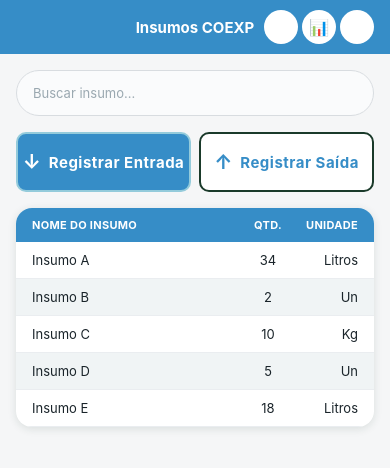
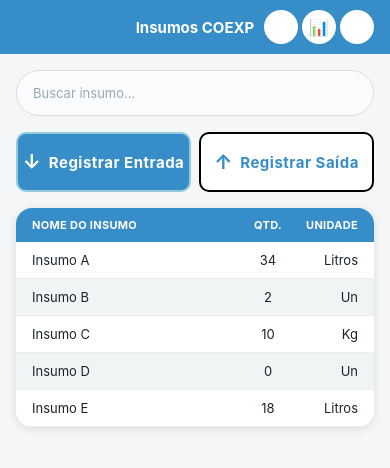
Before and after one commit to gabrielgferraz/coexp-app, a React Native app: screen /Insumos in a window 390 px wide. Shown: the top 468 px of the page. Built offline with nearby package versions, Linux system fonts and the light colour scheme; some icons are missing.

Commit message:
Ajustes gerais na estrutura do projeto

```diff
--- /dev/null
+++ b/src/data/mockData.js
@@ -0,0 +1,21 @@
+export const MOCK_INSUMOS = [
+    { id: '1', nome: 'Insumo A', qtd: 34, unidade: 'Litros' },
+    { id: '2', nome: 'Insumo B', qtd: 2,  unidade: 'Un' },
+    { id: '3', nome: 'Insumo C', qtd: 10, unidade: 'Kg' },
+    { id: '4', nome: 'Insumo D', qtd: 0,  unidade: 'Un' },
+    { id: '5', nome: 'Insumo E', qtd: 18, unidade: 'Litros' },
+  ];
+
+  export const MOCK_MOVIMENTACOES = [
+    { id: '1', tipo: 'Saída',   insumo: 'Insumo B', qtd: 3,  data: '28/03/2026', responsavel: 'Ana' },
+    { id: '2', tipo: 'Entrada', insumo: 'Insumo C', qtd: 10, data: '25/03/2026', responsavel: 'Gabriel' },
+    { id: '3', tipo: 'Saída',   insumo: 'Insumo A', qtd: 20, data: '15/03/2026', responsavel: 'Ana' },
+    { id: '4', tipo: 'Entrada', insumo: 'Insumo E', qtd: 18, data: '10/03/2026', responsavel: 'Gabriel' },
+    { id: '5', tipo: 'Entrada', insumo: 'Insumo A', qtd: 54,  data: '05/03/2026', responsavel: 'Gabriel' },
+    { id: '6', tipo: 'Entrada', insumo: 'Insumo B', qtd: 5, data: '02/03/2026', responsavel: 'Ana' },
+  ];
+
+  export const MOCK_USUARIOS = [
+    { id: '1', usuario: 'Gabriel', permissao: 'Padrão' },
+    { id: '2', usuario: 'Ana',     permissao: 'Admin' },
+  ];
--- a/src/screens/DashboardScreen.jsx
+++ b/src/screens/DashboardScreen.jsx
@@ -15,37 +15,23 @@ const SCREEN_WIDTH = Dimensions.get('window').width;
 const CHART_WIDTH = SCREEN_WIDTH - spacing.md * 2 - 2;
 
 // ─── Dados mockados ───────────────────────────────────────────────────────────
-const INSUMOS = [
-  { nome: 'Insumo A', qtd: 34, unidade: 'Litros' },
-  { nome: 'Insumo B', qtd: 2,  unidade: 'Un' },
-  { nome: 'Insumo C', qtd: 10, unidade: 'Kg' },
-  { nome: 'Insumo D', qtd: 5,  unidade: 'Un' },
-  { nome: 'Insumo E', qtd: 18, unidade: 'Litros' },
-];
-
-const MOVIMENTACOES = [
-  { tipo: 'Entrada', insumo: 'Insumo A', qtd: 15, data: '01/04/2026', responsavel: 'Gabriel' },
-  { tipo: 'Saída',   insumo: 'Insumo B', qtd: 3,  data: '28/03/2026', responsavel: 'Ana' },
-  { tipo: 'Entrada', insumo: 'Insumo C', qtd: 10, data: '25/03/2026', responsavel: 'Gabriel' },
-  { tipo: 'Saída',   insumo: 'Insumo A', qtd: 20, data: '15/03/2026', responsavel: 'Ana' },
-  { tipo: 'Entrada', insumo: 'Insumo E', qtd: 18, data: '10/03/2026', responsavel: 'Gabriel' },
-];
+import { MOCK_INSUMOS, MOCK_MOVIMENTACOES } from '../data/mockData';
 
 const LIMITE_BAIXO = 6;
 
 // ─── Cálculos ─────────────────────────────────────────────────────────────────
-const totalInsumos = INSUMOS.length;
-const totalEstoque = INSUMOS.reduce((acc, i) => acc + i.qtd, 0);
-const estoqueBaixo = INSUMOS.filter((i) => i.qtd < LIMITE_BAIXO).length;
+const totalInsumos = MOCK_INSUMOS.length;
+const totalEstoque = MOCK_INSUMOS.reduce((acc, i) => acc + i.qtd, 0);
+const estoqueBaixo = MOCK_INSUMOS.filter((i) => i.qtd < LIMITE_BAIXO).length;
 
 // Dados para gráfico de barras
 const barData = {
-  labels: INSUMOS.map((i) => i.nome.replace('Insumo ', '')),
-  datasets: [{ data: INSUMOS.map((i) => i.qtd) }],
+  labels: MOCK_INSUMOS.map((i) => i.nome.replace('Insumo ', '')),
+  datasets: [{ data: MOCK_INSUMOS.map((i) => i.qtd) }],
 };
 
 // Dados para gráfico de pizza (por unidade)
-const unidades = INSUMOS.reduce((acc, i) => {
+const unidades = MOCK_INSUMOS.reduce((acc, i) => {
   acc[i.unidade] = (acc[i.unidade] || 0) + i.qtd;
   return acc;
 }, {});
@@ -93,13 +79,13 @@ export default function DashboardScreen({ navigation }) {
             label="Em Estoque"
             value={totalEstoque}
             sub="unidades totais"
-            color="#2E7D32"
+            color={colors.accent}
           />
           <SummaryCard
             label="Estoque Baixo"
             value={estoqueBaixo}
             sub={`abaixo de ${LIMITE_BAIXO}`}
-            color={estoqueBaixo > 0 ? '#C62828' : '#2E7D32'}
+            color={estoqueBaixo > 0 ? colors.danger : colors.accent}
           />
         </View>
 
@@ -144,7 +130,7 @@ export default function DashboardScreen({ navigation }) {
             <Text style={[styles.col, styles.colResp,  styles.headerText]}>Resp.</Text>
           </View>
 
-          {MOVIMENTACOES.map((item, idx) => (
+          {MOCK_MOVIMENTACOES.map((item, idx) => (
             <View key={idx} style={[styles.tableRow, idx % 2 === 1 && styles.rowAlt]}>
               <Text
                 style={[
@@ -281,6 +267,6 @@ const styles = StyleSheet.create({
   colData:   { flex: 1.5, textAlign: 'center' },
   colResp:   { flex: 1.2, textAlign: 'right' },
   cellText:  { color: colors.text },
-  entradaText: { color: '#2E7D32', fontWeight: '700' },
-  saidaText:   { color: '#C62828', fontWeight: '700' },
+  entradaText: { color: colors.accent, fontWeight: '700' },
+  saidaText:   { color: colors.danger, fontWeight: '700' },
 });
--- a/src/screens/DetalhesInsumoScreen.jsx
+++ b/src/screens/DetalhesInsumoScreen.jsx
@@ -8,20 +8,13 @@ import {
 import { SafeAreaView } from 'react-native-safe-area-context';
 import { colors, spacing, radius, typography } from '../theme';
 import { ScreenHeader } from '../components/UI';
-
-export const TODAS_MOVIMENTACOES = [
-  { tipo: 'Entrada', insumo: 'Insumo A', qtd: 15, data: '01/04/2026', responsavel: 'Gabriel' },
-  { tipo: 'Saída',   insumo: 'Insumo B', qtd: 3,  data: '28/03/2026', responsavel: 'Ana' },
-  { tipo: 'Entrada', insumo: 'Insumo C', qtd: 10, data: '25/03/2026', responsavel: 'Gabriel' },
-  { tipo: 'Saída',   insumo: 'Insumo A', qtd: 20, data: '15/03/2026', responsavel: 'Ana' },
-  { tipo: 'Entrada', insumo: 'Insumo E', qtd: 18, data: '10/03/2026', responsavel: 'Gabriel' },
-];
+import { MOCK_MOVIMENTACOES } from '../data/mockData';
 
 export default function DetalhesInsumoScreen({ navigation, route }) {
   const insumo = route.params?.insumo ?? { nome: 'Insumo A', qtd: 34, unidade: 'Litros' };
 
   // Filtra somente as movimentações deste insumo
-  const movimentacoes = TODAS_MOVIMENTACOES.filter(
+  const movimentacoes = MOCK_MOVIMENTACOES.filter(
     (m) => m.insumo === insumo.nome
   );
 
--- a/src/screens/GestaoAcessosScreen.jsx
+++ b/src/screens/GestaoAcessosScreen.jsx
@@ -10,13 +10,7 @@ import {
 import { SafeAreaView } from 'react-native-safe-area-context';
 import { colors, spacing, radius, typography } from '../theme';
 import { ScreenHeader, InputField, SelectField, PrimaryButton } from '../components/UI';
-
-const MOCK_USUARIOS = [
-  { id: '1', usuario: 'Gabriel', permissao: 'Padrão' },
-  { id: '2', usuario: 'Ana', permissao: 'Admin' },
-  { id: '3', usuario: '—', permissao: null },
-  { id: '4', usuario: '—', permissao: null },
-];
+import { MOCK_USUARIOS } from '../data/mockData';
 
 export default function GestaoAcessosScreen({ navigation }) {
   const [novoUsuario, setNovoUsuario] = useState('');
--- a/src/screens/InsumosScreen.jsx
+++ b/src/screens/InsumosScreen.jsx
@@ -5,35 +5,12 @@ import {
   TouchableOpacity,
   StyleSheet,
   ScrollView,
-  FlatList,
 } from 'react-native';
-import { IconUserCircle, IconLogout, IconSearch } from '@tabler/icons-react-native'
+import { IconUserCircle, IconLogout} from '@tabler/icons-react-native'
 import { SafeAreaView } from 'react-native-safe-area-context';
 import { colors, spacing, radius, typography } from '../theme';
-import { SearchBar, SelectField } from '../components/UI';
-
-const MOCK_INSUMOS = [
-  { id: '1', nome: 'Insumo A', qtd: 34, unidade: 'Litros' },
-  { id: '2', nome: 'Insumo B', qtd: 2, unidade: 'Un' },
-  { id: '3', nome: 'Insumo C', qtd: 10, unidade: 'Kg' },
-  { id: '4', nome: 'Insumo D', qtd: 5, unidade: 'Un' },
-  { id: '5', nome: 'Insumo E', qtd: 18, unidade: 'Litros' },
-  { id: '6', nome: '—', qtd: null, unidade: null },
-  { id: '7', nome: '—', qtd: null, unidade: null },
-  { id: '8', nome: '—', qtd: null, unidade: null },
-  { id: '9', nome: '—', qtd: null, unidade: null },
-  { id: '10', nome: '—', qtd: null, unidade: null },
-  { id: '11', nome: '—', qtd: null, unidade: null },
-  { id: '12', nome: '—', qtd: null, unidade: null },
-  { id: '13', nome: '—', qtd: null, unidade: null },
-  { id: '14', nome: '—', qtd: null, unidade: null },
-  { id: '15', nome: '—', qtd: null, unidade: null },
-  { id: '16', nome: '—', qtd: null, unidade: null },
-  { id: '17', nome: '—', qtd: null, unidade: null },
-  { id: '18', nome: '—', qtd: null, unidade: null },
-  { id: '19', nome: '—', qtd: null, unidade: null },
-  { id: '20', nome: '—', qtd: null, unidade: null },
-];
+import { SearchBar} from '../components/UI';
+import { MOCK_INSUMOS } from '../data/mockData.js';
 
 export default function InsumosScreen({ navigation }) {
   const [search, setSearch] = useState('');
@@ -43,8 +20,6 @@ export default function InsumosScreen({ navigation }) {
     item.nome !== '—' &&
     item.nome.toLowerCase().includes(search.toLowerCase())
   );
-
-  const [movimentacao, setMovimentacao] = useState('Registrar nova movimentação');
 
   const handleEntrada = () => navigation.navigate('RegistrarEntrada');
   const handleSaida = () => navigation.navigate('RegistrarSaida');
@@ -170,21 +145,15 @@ const styles = StyleSheet.create({
     width: 34,
     height: 34,
     borderRadius: 17,
-    backgroundColor: '#FFFFFF',
+    backgroundColor: colors.white,
     alignItems: 'center',
     justifyContent: 'center',
-  },
-  logoutBtn: {
-    backgroundColor: 'rgba(241, 93, 25, 0.36)',
-  },
-  headerRight: {
-    flex: 1,
   },
   gestaoBtn: {
     width: 34,
     height: 34,
     borderRadius: 17,
-    backgroundColor: '#FFFFFF',
+    backgroundColor: colors.white,
     alignItems: 'center',
     justifyContent: 'center',
   },
@@ -195,9 +164,6 @@ const styles = StyleSheet.create({
   scrollContent: {
     padding: spacing.md,
     paddingBottom: spacing.xl,
-  },
-  section: {
-    marginBottom: spacing.sm,
   },
   actionRow: {
     flexDirection: 'row',
@@ -219,25 +185,25 @@ const styles = StyleSheet.create({
     elevation: 4,
   },
   actionBtnEntrada: {
-    backgroundColor: '#368dc7',
-    borderColor: '#94cbdb',
+    backgroundColor: colors.primary,
+    borderColor: colors.primaryLight,
     shadowColor: 'rgba(26, 58, 42, 0.12)',
   },
   actionBtnSaida: {
-    backgroundColor: '#FFFFFF',
-    borderColor: '#1A3A2A',
-    shadowColor: '#1A3A2A',
+    backgroundColor: colors.white,
+    borderColor: colors.black,
+    shadowColor: colors.shadow,
   },
   actionBtnIcon: {
     fontSize: 20,
     fontWeight: '700',
-    color: '#FFFFFF',
+    color: colors.white,
   },
   actionBtnText: {
     fontSize: typography.sizes.md,
     fontWeight: '700',
     letterSpacing: 0.5,
-    color: '#FFFFFF',
+    color: colors.white,
   },
 
   // Table
--- a/src/theme.jsx
+++ b/src/theme.js
@@ -13,7 +13,8 @@ export const colors = {
   tableRowAlt: '#f0f4f5',
   inputBg: '#fafbfc',
   white: '#FFFFFF',
-  danger: '#c67428',
+  black: '#000000',
+  danger: '#C62828',
   shadow: 'rgba(26, 58, 42, 0.12)',
 };
 
```
